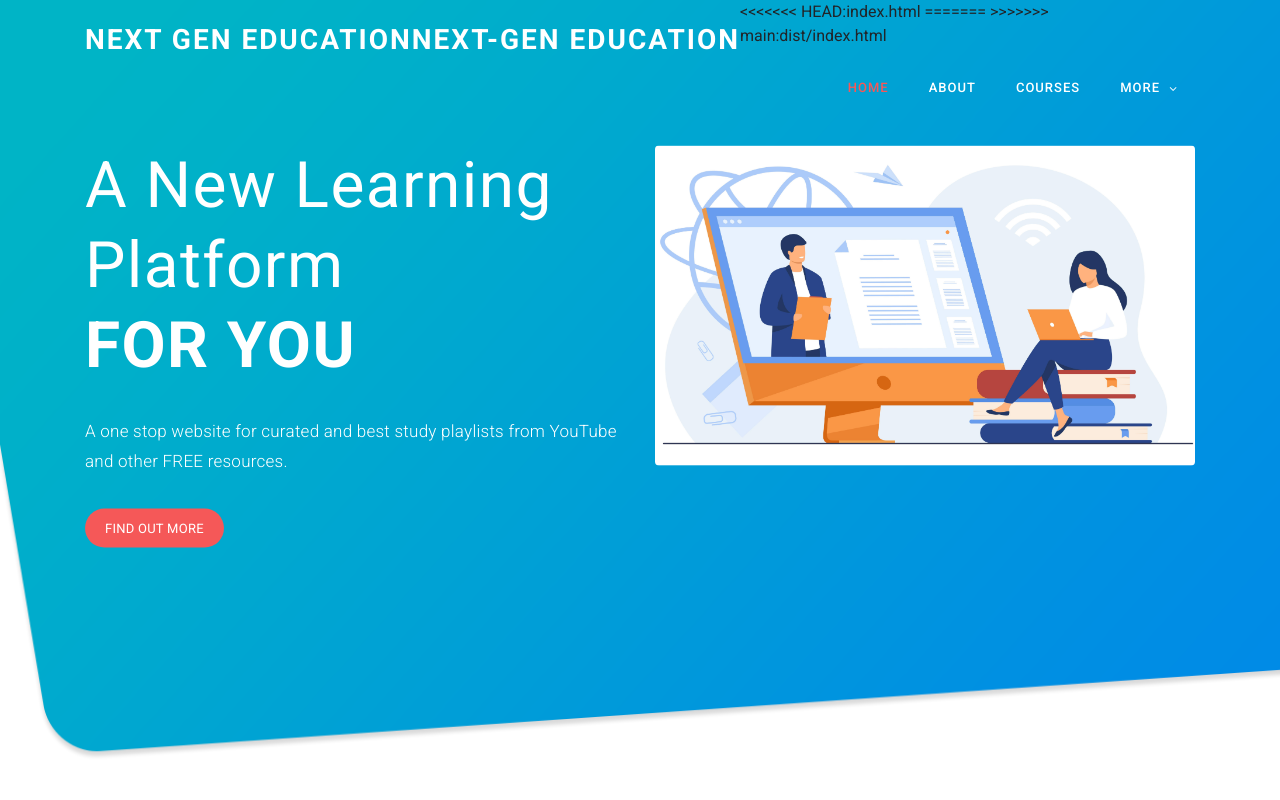
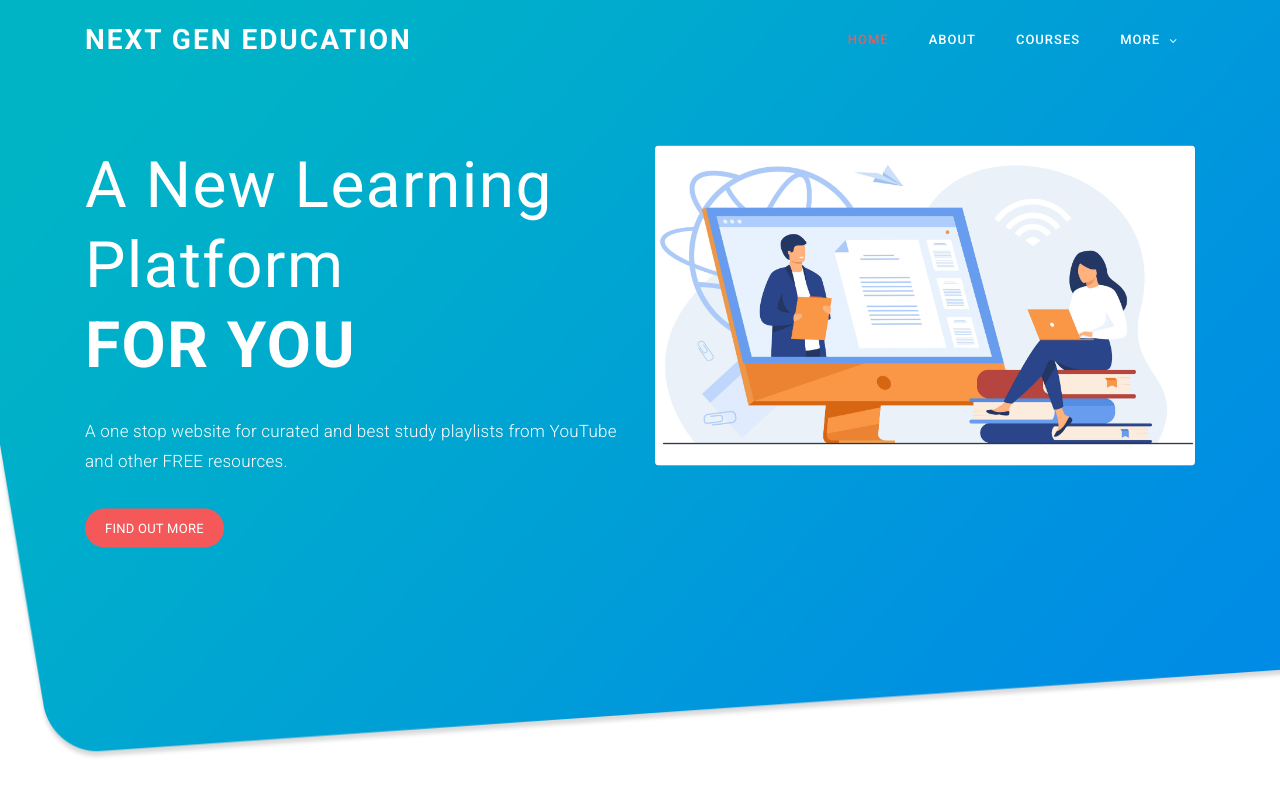
Before and after one commit to tushar-nath/Next-Gen-Edu, a plain HTML site: page dist/index.html in a window 1280 px wide. Shown: the top 800 px of the page. Drawn offline with Linux system fonts and the light colour scheme.

Commit message:
New commit

```diff
--- a/dist/index.html
+++ b/dist/index.html
@@ -45,11 +45,7 @@ Next-Gen-Ed
                 <div class="col-12">
                     <nav class="main-nav">
                         <!-- ***** Logo Start ***** -->
-<<<<<<< HEAD:index.html
                         <a href="index.html" class="logo logo-text">Next Gen Education</a>
-=======
-                        <a href="index.html" class="logo">Next-Gen Education</a>
->>>>>>> main:dist/index.html
                         <!-- ***** Logo End ***** -->
                         <!-- ***** Menu Start ***** -->
                         <ul class="nav">
```
Also changed, not shown: 1 other file.
